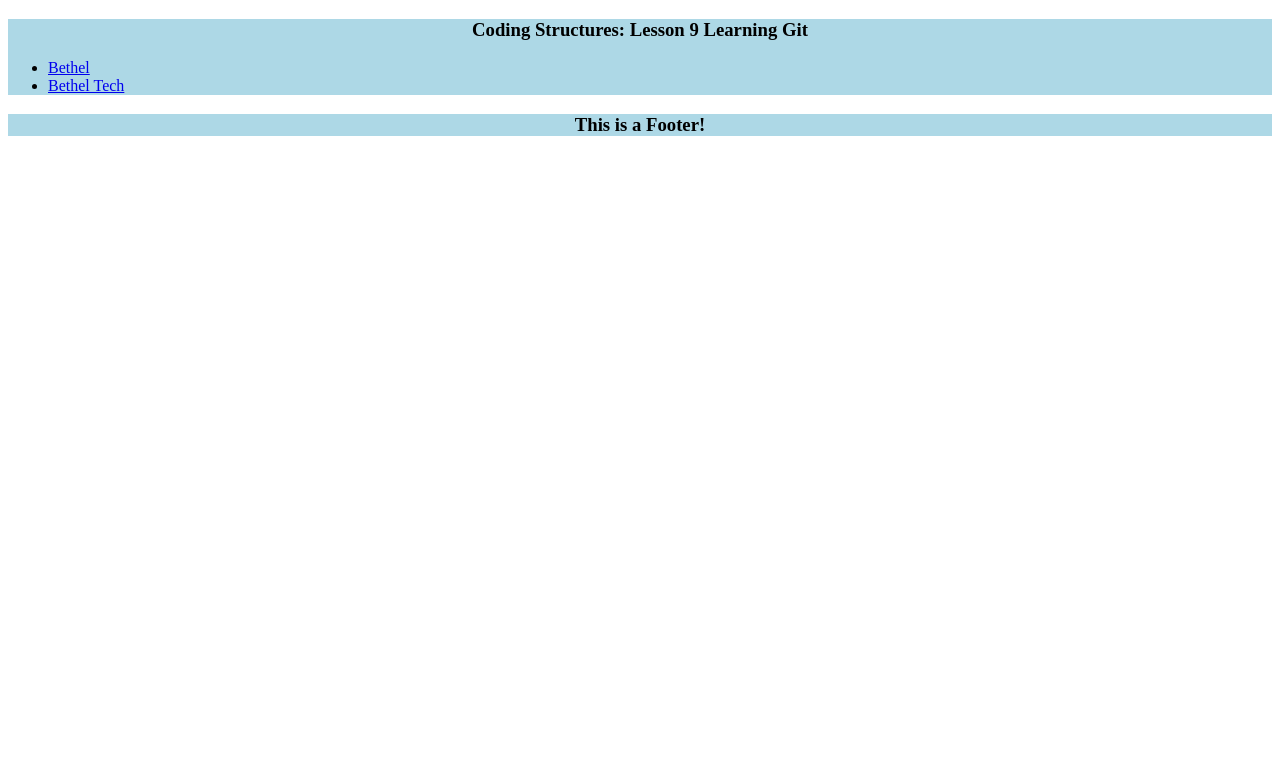
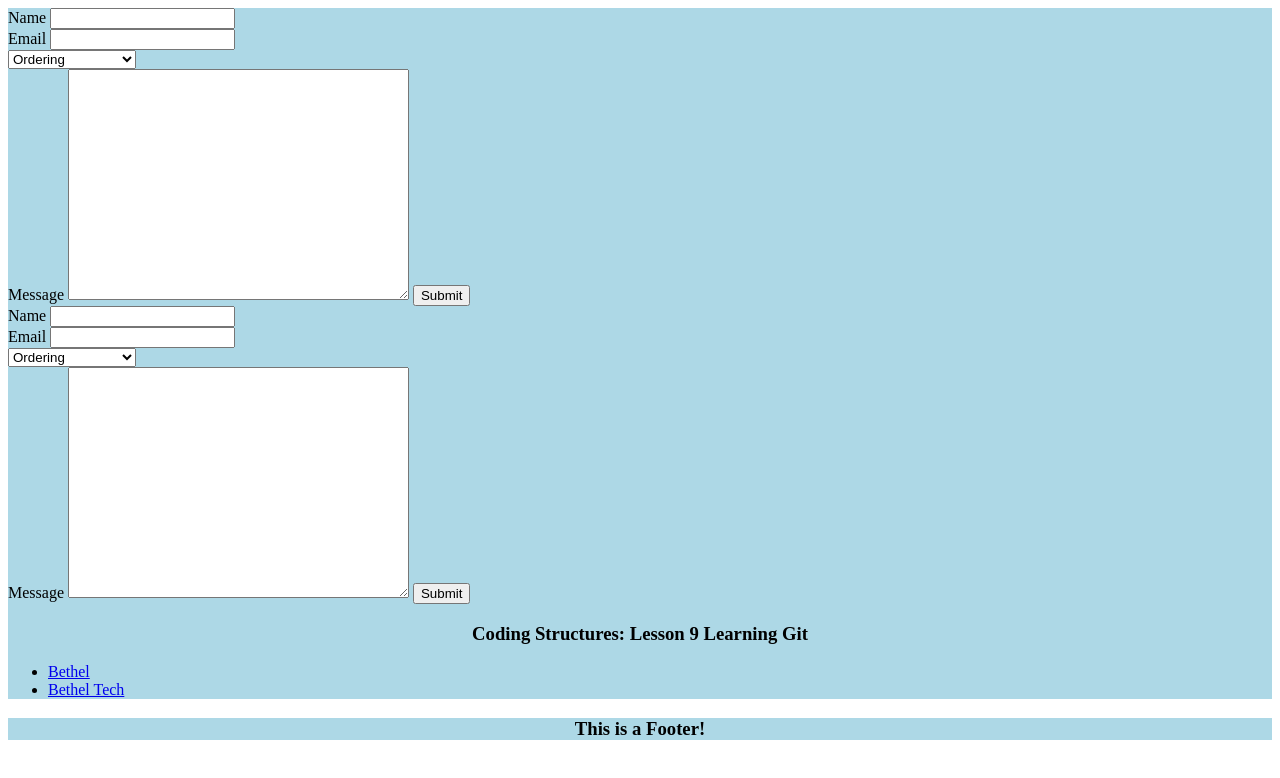
Before and after one commit to Jadonshack/gitdemo, a plain HTML site: page index.html in a window 1280 px wide. Drawn offline with Linux system fonts and the light colour scheme.

Commit message:
Added form to index.html file

```diff
--- a/index.html
+++ b/index.html
@@ -8,6 +8,42 @@
 
 <body>
     <header style=background-color:lightblue>
+        <form>
+            <label>Name</label>
+            <input type="text" name="name" required /> <br>
+
+            <label>Email</label>
+            <input type="email" name="email" /><br>
+
+            <select name="department">
+            <option value="ordering" selected>Ordering</option>
+            <option value="shipping">Shipping</option>
+            <option value="cost-service">Customer Service</option>
+            </select><br>
+
+            <label>Message</label>
+            <textarea rows="15" cols="40" name="message"></textarea>
+
+            <button name="submit" type="submit">Submit</button>
+        </form>
+        <form>
+    <label>Name</label>
+    <input type="text" name="name" required /> <br>
+
+    <label>Email</label>
+    <input type="email" name="email" /><br>
+
+    <select name="department">
+    <option value="ordering" selected>Ordering</option>
+    <option value="shipping">Shipping</option>
+    <option value="cost-service">Customer Service</option>
+    </select><br>
+
+    <label>Message</label>
+    <textarea rows="15" cols="40" name="message"></textarea>
+
+    <button name="submit" type="submit">Submit</button>
+</form>
         <h3 style=text-align:center>Coding Structures: Lesson 9 Learning Git</h3>
         <nav>
             <ul>
```
